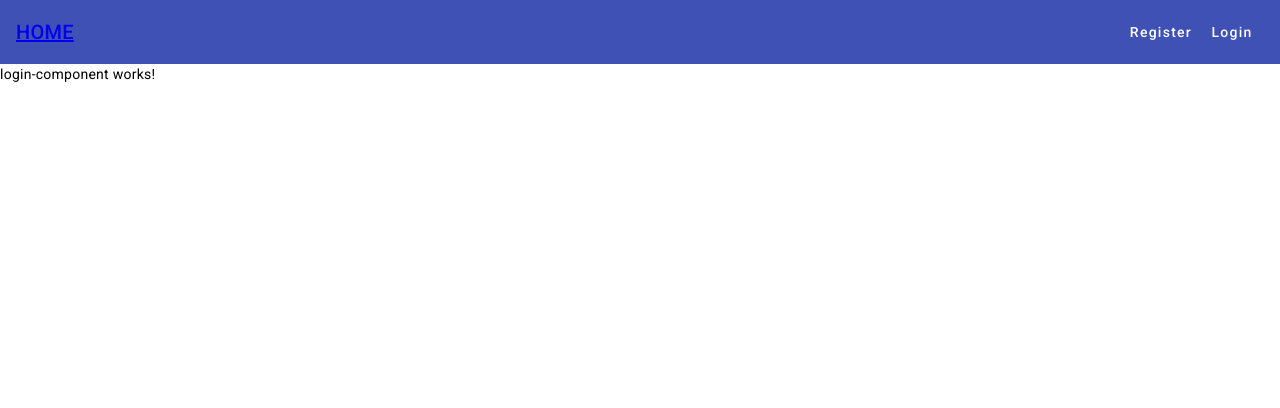
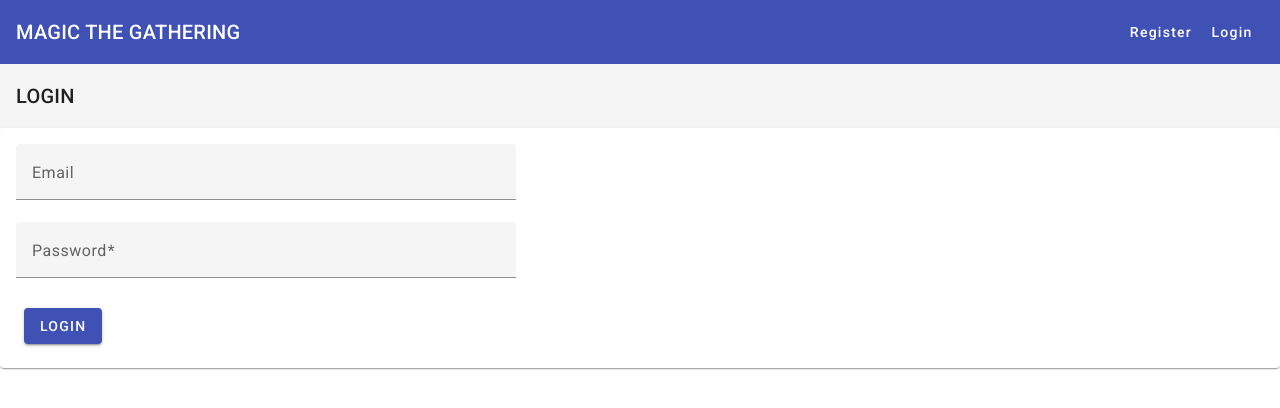
Before and after one commit to LostInSauce02/MagicTheGatheringWebApp, an Angular app: page /login in a window 1280 px wide. Shown: the top 408 px of the page. Built offline with nearby package versions, Linux system fonts and the light colour scheme.

Commit message:
Added Login Interface and Home Component

```diff
--- a/src/app/app-routing.module.ts
+++ b/src/app/app-routing.module.ts
@@ -2,11 +2,13 @@
 import { RouterModule, Routes } from '@angular/router';
 import { RegistrationComponentComponent } from './registration-component/registration-component.component';
 import { LoginComponentComponent } from './login-component/login-component.component';
+import { HomeComponentComponent } from './home-component/home-component.component';
 
 const routes: Routes = [
   {path: '', redirectTo: 'login', pathMatch: 'full'},
   { path: 'register', component: RegistrationComponentComponent },
-  { path: 'login', component: LoginComponentComponent }
+  { path: 'login', component: LoginComponentComponent },
+  { path: 'home', component: HomeComponentComponent}
 ];
 
 @NgModule({
--- a/src/app/app.component.html
+++ b/src/app/app.component.html
@@ -1,7 +1,7 @@
 <mat-toolbar color="primary">
   <mat-toolbar-row>
     <!-- <span>HOME</span> -->
-     <span><a href="/">HOME</a></span>
+     <span>MAGIC THE GATHERING</span>
      <span class="spacer"></span>
      <a mat-button routerLink="/register">Register</a>
      <a mat-button routerLink="/login">Login</a>
--- /dev/null
+++ b/src/app/home-component/home-component.component.html
@@ -0,0 +1 @@
+<p>home-component works!</p>
--- a/src/app/login-component/login-component.component.html
+++ b/src/app/login-component/login-component.component.html
@@ -1 +1,20 @@
-<p>login-component works!</p>
+<mat-toolbar>
+    <span>LOGIN</span>
+  </mat-toolbar>
+  <mat-card class="my-card">
+     <mat-card-content>
+        <form class="my-form" [formGroup]="loginForm" (ngSubmit)="login()">
+           <mat-form-field class="full-width">
+              <mat-label>Email</mat-label>
+              <input formControlName="email"  matInput  placeholder="Email" name="email">
+           </mat-form-field>
+           <mat-form-field class="full-width">
+              <mat-label>Password</mat-label>
+              <input formControlName="password"  matInput  placeholder="Password" name="password">
+           </mat-form-field>
+            <mat-card-actions>
+            <button mat-raised-button color="primary">LOGIN</button>
+        </mat-card-actions>
+        </form>
+     </mat-card-content>
+  </mat-card>
--- a/src/app/login-component/login-component.component.scss
+++ b/src/app/login-component/login-component.component.scss
@@ -0,0 +1,8 @@
+.my-form{
+    min-width: 150px;
+    max-width: 500px;
+    width: 100%;
+  }
+  .full-width {
+    width: 100%;
+  }
--- a/src/app/login-component/login-component.component.ts
+++ b/src/app/login-component/login-component.component.ts
@@ -1,4 +1,7 @@
-import { Component } from '@angular/core';
+import { Component, OnInit } from '@angular/core';
+import { FormGroup, FormBuilder, Validators } from '@angular/forms';
+import { HttpClient } from '@angular/common/http';
+import { Router } from '@angular/router';
 
 @Component({
   selector: 'app-login-component',
@@ -7,4 +10,35 @@
 })
 export class LoginComponentComponent {
 
+  public loginForm !: FormGroup;
+
+  constructor(private formBuilder: FormBuilder, private http: HttpClient, private router: Router)
+  {
+
+  }
+
+  ngOnInit(): void{
+    this.loginForm = this.formBuilder.group({
+      email: ["", Validators.email],
+      password: ["", Validators.required],
+    })
+  }
+
+  login()
+  {
+
+    this.http.post<any>("http://localhost:5191/authenticateLogin", this.loginForm.value)
+    .subscribe(res=>{
+      if(res == true)
+      {
+        this.loginForm.reset();
+        this.router.navigate(["home"]);
+      }
+      else
+      {
+        alert("Error! User Not Found");
+      }
+    })
+  }
+
 }
```
Also changed, not shown: src/app/app.module.ts (+6 -2 lines), src/app/home-component/home-component.component.ts (added, +10 -0 lines), mtg.jfif (added), src/app/home-component/home-component.component.scss (added), 1 other file (tests, documents, lock files or other folders).
